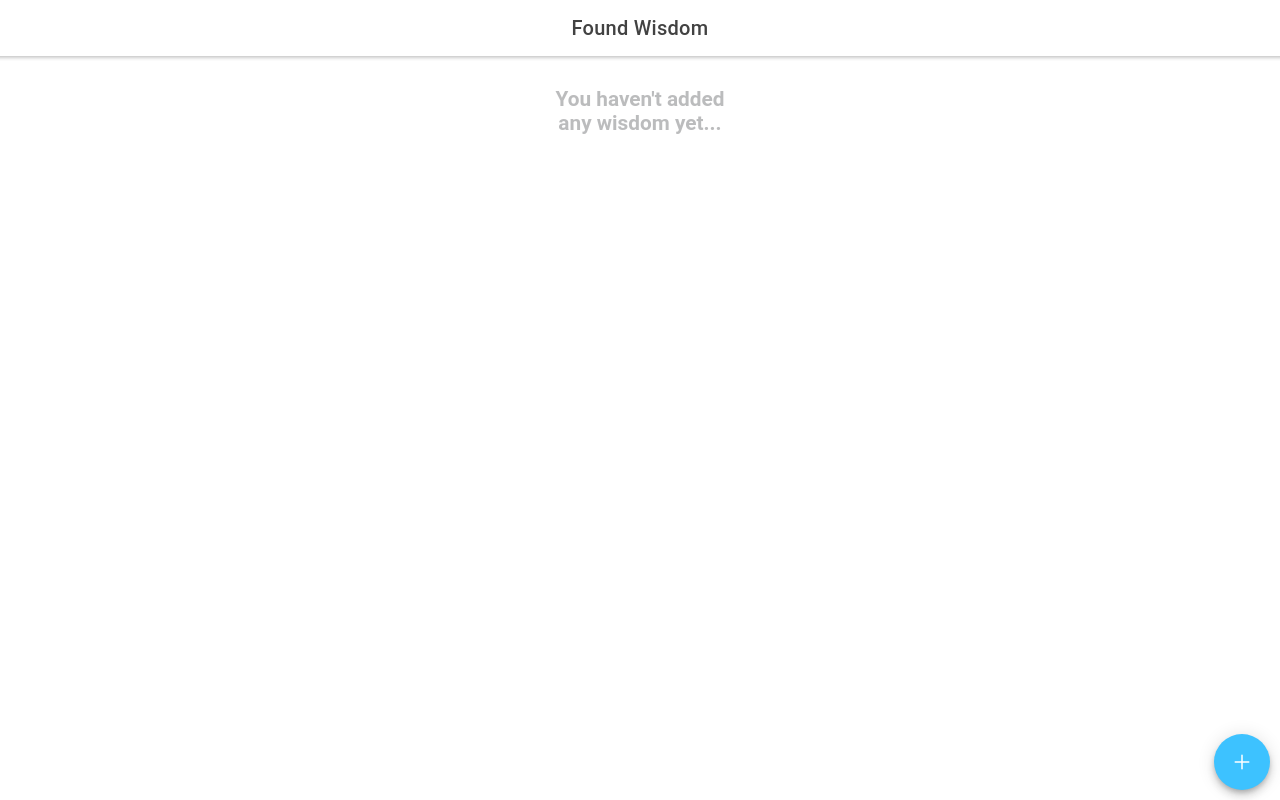
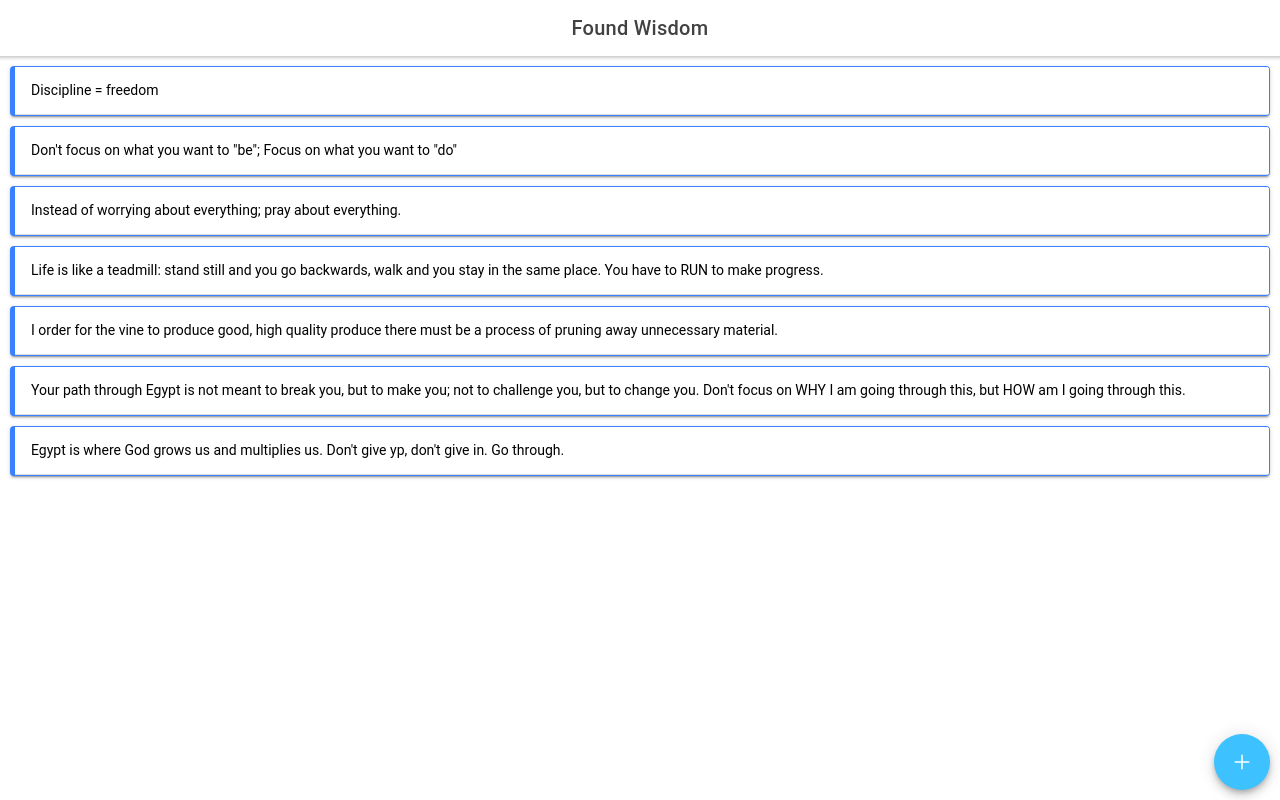
Before and after one commit to Spencer-Sch/found-wisdom-app, a React (Create React App) app: page / in a window 1280 px wide. Built offline with nearby package versions, Linux system fonts and the light colour scheme.

Commit message:
added logic in Home.tsx to load a group of wisdoms so I don't have to keep filling the list manually.

```diff
--- a/src/pages/Home/Home.tsx
+++ b/src/pages/Home/Home.tsx
@@ -18,6 +18,33 @@ import './Home.css';
 import { WisdomObj } from '../../models/WisdomObj.model';
 
 import WisdomList from '../../components/WisdomList/WisdomList';
+
+////////////////////////////////////
+// THIS CODE IS TO PRE-LOAD WISDOMS SO I DON'T
+// HAVE TO KEEP DOING IT MANUALLY DURING DEVELOPMENT
+////////////////////////////////////
+
+import { wisdomData } from './wisdomData';
+
+const getStoredWisdoms = () => {
+  const wisdomsString: string | null = localStorage.getItem('myWisdoms');
+  if (wisdomsString) {
+    return JSON.parse(wisdomsString);
+  } else {
+    return [];
+  }
+};
+
+const loadWisdoms = () => {
+  const wisdomsToUpload: WisdomObj[] = getStoredWisdoms();
+  wisdomData.forEach((item) => {
+    wisdomsToUpload.push(item);
+  });
+  localStorage.setItem('myWisdoms', JSON.stringify(wisdomsToUpload));
+};
+loadWisdoms();
+
+////////////////////////////////////
 
 const Home: React.FC = () => {
   const [storedWisdoms, setStoredWisdoms] = useState<WisdomObj[]>([]);
--- /dev/null
+++ b/src/pages/Home/wisdomData.ts
@@ -0,0 +1,61 @@
+import { v4 as uuidv4 } from 'uuid';
+
+import { format } from 'date-fns';
+
+import { WisdomObj } from '../../models/WisdomObj.model';
+
+//////////////////////////////////////////
+// THIS FILE IS FOR DEVELOPMENT ONLY
+//////////////////////////////////////////
+
+export const wisdomData: WisdomObj[] = [
+  {
+    id: uuidv4(),
+    date: format(new Date(), 'MMM dd, yyyy'),
+    source: 'Jako Wilink',
+    text: 'Discipline = freedom',
+    next: false,
+  },
+  {
+    id: uuidv4(),
+    date: format(new Date(), 'MMM dd, yyyy'),
+    source: 'Jako Wilink',
+    text: 'Don\'t focus on what you want to "be"; Focus on what you want to "do"',
+    next: false,
+  },
+  {
+    id: uuidv4(),
+    date: format(new Date(), 'MMM dd, yyyy'),
+    source: 'unknown',
+    text: 'Instead of worrying about everything; pray about everything.',
+    next: false,
+  },
+  {
+    id: uuidv4(),
+    date: format(new Date(), 'MMM dd, yyyy'),
+    source: 'Tim Pool',
+    text: 'Life is like a teadmill: stand still and you go backwards, walk and you stay in the same place. You have to RUN to make progress.',
+    next: false,
+  },
+  {
+    id: uuidv4(),
+    date: format(new Date(), 'MMM dd, yyyy'),
+    source: 'Pastor Per',
+    text: 'I order for the vine to produce good, high quality produce there must be a process of pruning away unnecessary material.',
+    next: false,
+  },
+  {
+    id: uuidv4(),
+    date: format(new Date(), 'MMM dd, yyyy'),
+    source: 'Pastor Booba',
+    text: "Your path through Egypt is not meant to break you, but to make you; not to challenge you, but to change you. Don't focus on WHY I am going through this, but HOW am I going through this.",
+    next: false,
+  },
+  {
+    id: uuidv4(),
+    date: format(new Date(), 'MMM dd, yyyy'),
+    source: 'Pastor Booba',
+    text: "Egypt is where God grows us and multiplies us. Don't give yp, don't give in. Go through.",
+    next: false,
+  },
+];
```
